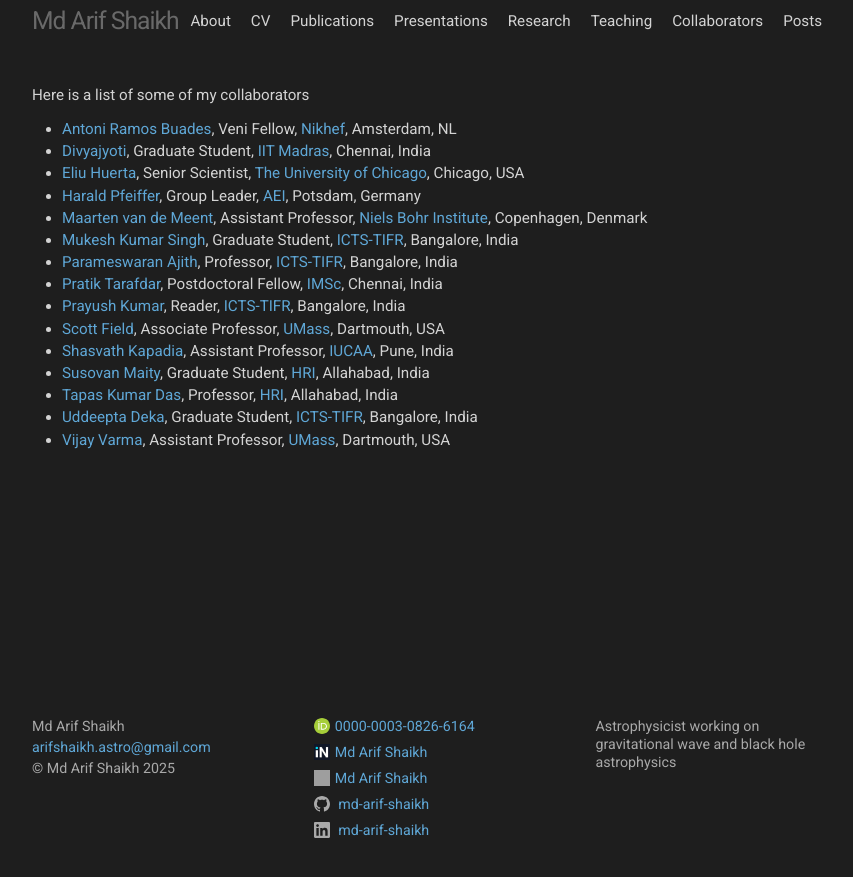
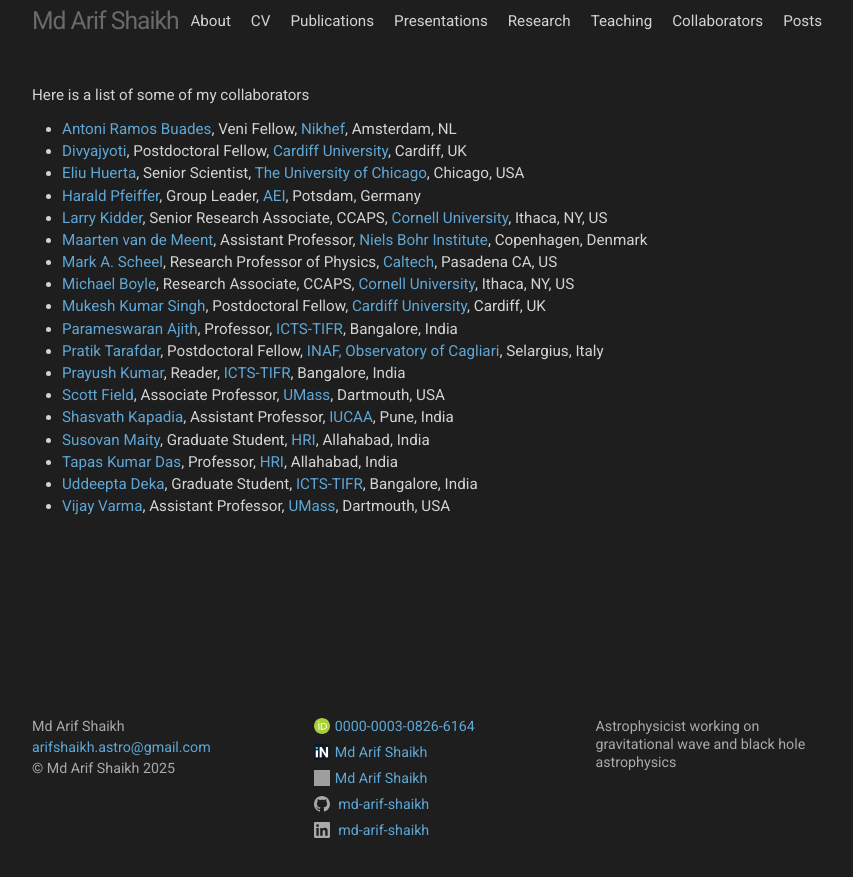
Before and after one commit to md-arif-shaikh/md-arif-shaikh.github.io, a Jekyll site: the page built from 07_collaborators.md, in a window 1280 px wide. Shown: the top 877 px of the page, without its empty margins (213-1066 px from the left). Built offline with Jekyll 4.4.1, drawn with Linux system fonts in a browser that asks for light colours; grey boxes are pictures that could not be loaded.

Commit message:
update collaborators data

```diff
--- a/_data/collaborators.yaml
+++ b/_data/collaborators.yaml
@@ -26,7 +26,7 @@
   institute-url: "https://www.iucaa.in/"
   city: Pune
   country: India
-  papers: 3
+  papers: 6
 
 Vijay-Varma:
   name: Vijay Varma
@@ -36,7 +36,7 @@
   institute-url: https://www.umassd.edu/
   city: Dartmouth
   country: USA
-  papers: 2
+  papers: 3
 
 Scott-Field:
   name: Scott Field
@@ -56,7 +56,7 @@
   institute-url: "https://www.aei.mpg.de/"
   city: Potsdam
   country: Germany
-  papers: 1
+  papers: 2
 
 Antoni-Ramos-Buades:
   name: Antoni Ramos Buades
@@ -66,7 +66,7 @@
   institute-url: https://www.nikhef.nl/
   city: Amsterdam
   country: NL
-  papers: 1
+  papers: 2
 
 Maarten-van-de-Meent:
   name: Maarten van de Meent
@@ -111,31 +111,31 @@
 Mukesh-Kumar-Singh:
   name: Mukesh Kumar Singh
   website:
-  position: Graduate Student
-  institute: ICTS-TIFR
-  institute-url: "https://www.icts.res.in/"
-  city: Bangalore
-  country: India
+  position: Postdoctoral Fellow
+  institute: Cardiff University
+  institute-url: "https://profiles.cardiff.ac.uk/staff/singhm37"
+  city: Cardiff
+  country: UK
   papers: 3
 
 Divyajyoti:
   name: Divyajyoti
   website:
-  position: Graduate Student
-  institute: IIT Madras
-  institute-url: "https://www.iitm.ac.in/"
-  city: Chennai
-  country: India
+  position: Postdoctoral Fellow
+  institute: Cardiff University
+  institute-url: "https://www.cardiff.ac.uk/"
+  city: Cardiff
+  country: UK
   papers: 1
 
 Pratik-Tarafdar:
   name: Pratik Tarafdar
   website: "https://scholar.google.co.in/citations?user=b7BJN-0AAAAJ&hl=en"
   position: Postdoctoral Fellow
-  institute: IMSc
-  institute-url: "https://www.imsc.res.in/"
-  city: Chennai
-  country: India
+  institute: INAF, Observatory of Cagliari
+  institute-url: "https://www.oa-cagliari.inaf.it/index.php?set_language=1"
+  city: Selargius
+  country: Italy
   papers: 1
 
 Susovan-Maity:
@@ -147,3 +147,33 @@
   city: Allahabad
   country: India
   papers: 2
+
+Michael_Boyle:
+  name: Michael Boyle
+  website: https://astro.cornell.edu/michael-boyle
+  position: Research Associate, CCAPS
+  institute: Cornell University
+  institute-url: https://astro.cornell.edu/
+  city: Ithaca, NY
+  country: US
+  papers: 1
+
+Larry_Kidder:
+  name: Larry Kidder
+  website: https://astro.cornell.edu/lawrence-kidder
+  position: Senior Research Associate, CCAPS
+  institute: Cornell University
+  institute-url: https://astro.cornell.edu/
+  city: Ithaca, NY
+  country: US
+  papers: 1
+
+Mark_Scheel:
+  name: Mark A. Scheel
+  website: https://www.pma.caltech.edu/people/mark-scheel
+  position: Research Professor of Physics
+  institute: Caltech
+  institute-url: https://www.pma.caltech.edu/
+  city: Pasadena CA
+  country: US
+  papers: 1
```
